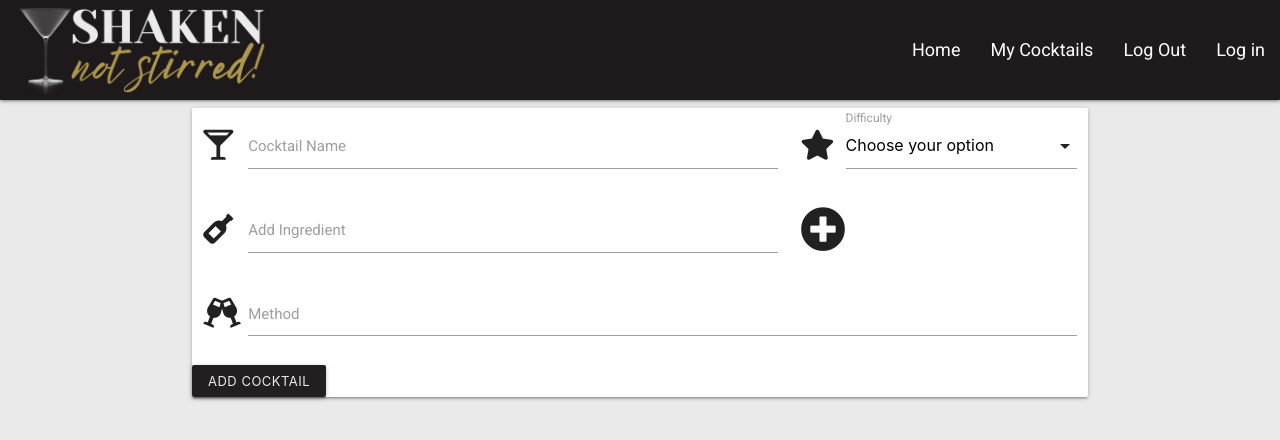
After one commit to Code-Institute-Submissions/OliHickie-shakennotstirred_OctResub, a Flask app: page /create_recipe in a window 1280 px wide. The commit adds this page. Shown: the top 440 px of the page. Run offline with Flask 2, Linux system fonts and the light colour scheme; some libraries are stand-ins or nearby versions.

Commit message:
create functionality to add recipe to database

```diff
--- a/app.py
+++ b/app.py
@@ -82,6 +82,23 @@ def mycocktails(username):
         return render_template("mycocktails.html", username=username)
 
 
+@app.route('/create_recipe', methods=['GET', 'POST'])
+def create_recipe():
+    if request.method == "POST":
+        # add recipe
+        new_recipe = {
+            "cocktail_name": request.form.get("cocktail_name").lower(),
+            "difficulty": request.form.get("difficulty"),
+            "ingredients": request.form.get("ingredients").lower(),
+            "method": request.form.get("method").lower()
+        }
+        mongo.db.recipes.insert_one(new_recipe)
+        flash("Successfully Added Recipe")
+        return redirect(url_for("create_recipe"))
+
+    return render_template('create_recipe.html')
+
+
 if __name__ == "__main__":
     app.run(host=os.environ.get("IP"),
             port=int(os.environ.get("PORT")),
--- a/static/css/style.css
+++ b/static/css/style.css
@@ -16,6 +16,7 @@ h1 {
     font-size: 64px;
     font-weight: 800;
     color: #EAEAEA;
+    text-transform: uppercase;
 }
 
 h3 {
@@ -64,6 +65,7 @@ h3 {
     margin-top: 0px;
     width: 100%;
     background-color: #fff;
+    z-index: 10;
 }
 
 /* recipes - banner  */
@@ -151,3 +153,9 @@ hr {
     background-image: linear-gradient(to right, rgba(173, 151, 79, 0), rgba(173, 151, 79, 0.75), rgba(173, 151, 79, 0));
     margin: 20px 0px;
 }
+
+/* Add Cocktail Form  */
+
+.fa-plus-circle {
+    font-size: 45px;
+}
--- a/static/js/script.js
+++ b/static/js/script.js
@@ -16,4 +16,6 @@ $(".spirit-list").mouseleave(function(){
 $(document).ready(function () {
   $('.sidenav').sidenav();
   $('.tabs').tabs();
+  $('select').formSelect();
+  M.textareaAutoResize($('#textarea1'));
 });
--- /dev/null
+++ b/templates/create_recipe.html
@@ -0,0 +1,47 @@
+{% extends "base.html" %}
+{% block content %}
+
+<main class="container">
+    <div class="card create-recipe-form">
+        <form method="POST" action="{{ url_for('create_recipe') }}">
+            <div class="row">
+                <div class="input-field col s8">
+                    <i class="prefix fas fa-glass-martini-alt"></i>
+                    <input id="cocktail_name" name="cocktail_name" type="text" required>
+                    <label for="cocktail_name">Cocktail Name</label>
+                </div>
+                <div class="input-field col s4">
+                    <i class="prefix fas fa-star"></i>
+                    <select name="difficulty">
+                        <option value="" disabled selected>Choose your option</option>
+                        <option value="1">Easy</option>
+                        <option value="2">Medium</option>
+                        <option value="3">Hard</option>
+                    </select>
+                    <label>Difficulty</label>
+                </div>
+                <div class="input-field col s8">
+                    <i class="prefix fas fa-wine-bottle"></i>
+                    <input name="ingredients" type="text" required>
+                    <label for="ingredients">Add Ingredient</label>
+                </div>
+                <div class="input-field col s4">
+                    <i class="fas fa-plus-circle"></i>
+                </div>
+                <div class="input-field col s12">
+                    <i class="prefix fas fa-glass-cheers"></i>
+                    <textarea id="method" name="method" class="materialize-textarea"></textarea>
+                    <label for="method">Method</label>
+                </div>
+                <button type="submit" class="btn-small">
+                    Add Cocktail</i>
+                </button>
+            </div>
+        </form>
+    </div>
+
+</main>
+
+
+
+{% endblock %}
--- a/templates/mycocktails.html
+++ b/templates/mycocktails.html
@@ -7,7 +7,7 @@
     <section class="users-recipes">
         <h3>{{ session.user }}'s Recipes</h3>
         <hr>
-        <a href="" class="btn-small"><i class="fas fa-plus"></i> Add Recipe</a>
+        <a href="{{ url_for('create_recipe') }}" class="btn-small"><i class="fas fa-plus"></i> Add Recipe</a>
         <p>cards go here</p>
     </section>
 
```
